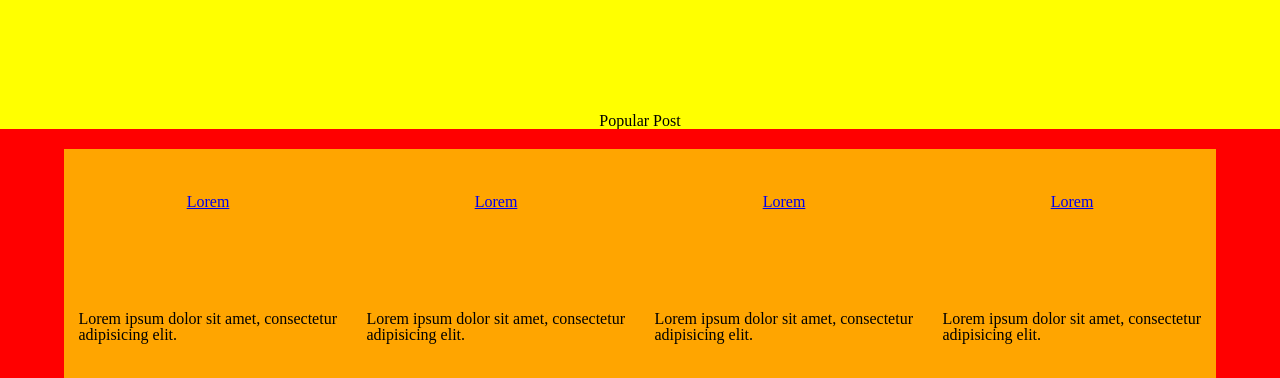
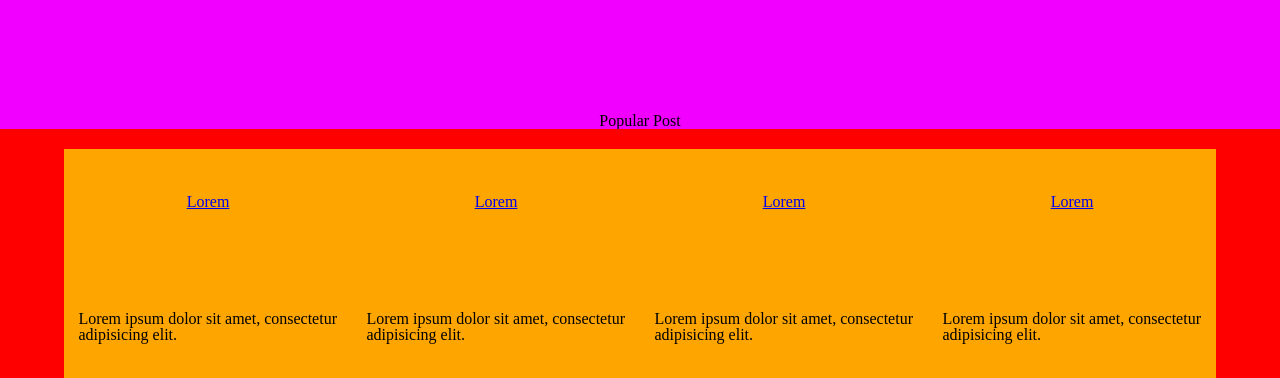
Before and after one commit to juan-ribot/ProyectoCuatroColumnas_profe, a plain HTML site: page index.html in a window 1280 px wide. Shown: the top 378 px of the page. Drawn offline with Linux system fonts and the light colour scheme.

Commit message:
cambio color fondo cabecera

```diff
--- a/css/style.css
+++ b/css/style.css
@@ -11,7 +11,7 @@
   display: flex;
   justify-content: center;
   align-items: flex-end;
-  background-color: yellow;
+  background-color: rgb(242, 0, 255);
 }
 
 .moduloCentral__contenido {
```
